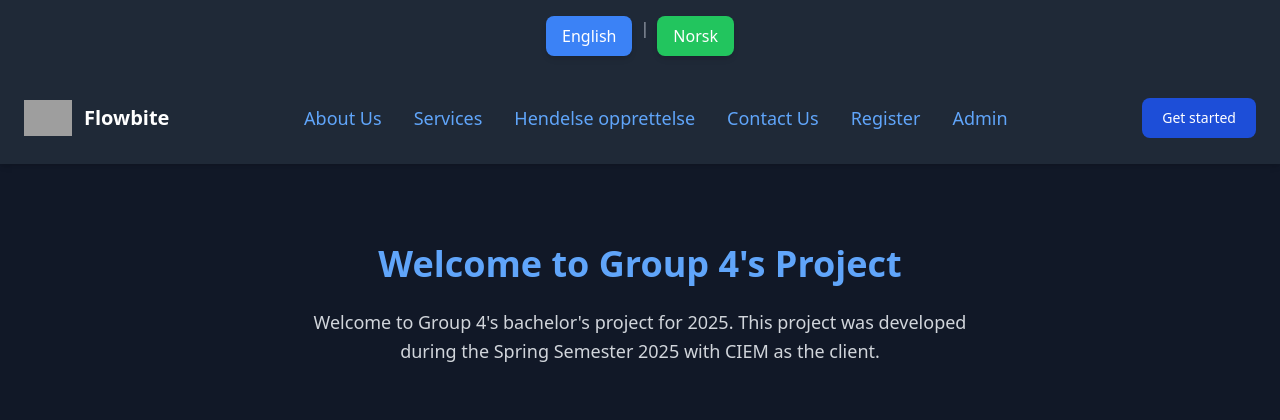
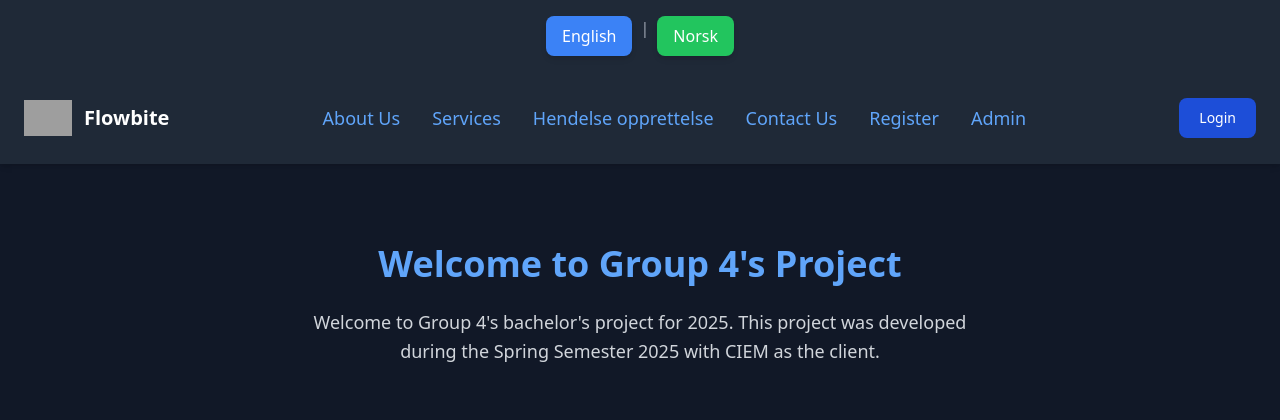
Before and after one commit to RuneU/Bachelor-Prosjekt, a Flask app: page /?lang=en in a window 1280 px wide. Shown: the top 420 px of the page. Run offline with Flask 3, Linux system fonts and the light colour scheme; some libraries are stand-ins or nearby versions; grey boxes are pictures that could not be loaded.

Commit message:
Pålogging ferdig

```diff
--- a/app.py
+++ b/app.py
@@ -8,7 +8,7 @@ from blueprints.admin_reg import admin_reg_bp
 from blueprints.registrer.routes import registrer_bp
 from blueprints.admin_inc.routes import admin_inc_bp
 from blueprints.auth.auth import auth_bp, google_bp
-
+from blueprints.auth.auth import login_required
 from dotenv import load_dotenv
 from translations import translations
 
@@ -44,6 +44,7 @@ app.register_blueprint(google_bp, url_prefix="/login")
 
 # POST krise oppretelse til db
 @app.route('/handle_incident', methods=['POST'])
+@login_required
 def handle_incident():
     try:
         status = request.form.get('krise-status')
@@ -69,6 +70,7 @@ def handle_incident():
         return redirect(url_for('incident_creation'))
 
 @app.route('/incident_creation', methods=['GET', 'POST'])
+@login_required
 def incident_creation():
     if request.method == 'POST':
         # Handle post if needed
--- a/blueprints/admin_inc/routes.py
+++ b/blueprints/admin_inc/routes.py
@@ -1,9 +1,10 @@
 from flask import Blueprint, render_template, request, redirect, url_for, flash
 from sql.db_connection import fetch_krise_by_id, update_krise, count_evakuerte_by_krise, fetch_status_counts_for_krise
-
+from blueprints.auth.auth import login_required
 admin_inc_bp = Blueprint('admin_inc', __name__, template_folder='../templates')
 
 @admin_inc_bp.route('/admin-inc/<int:krise_id>')
+@login_required
 def admin_inc_detail(krise_id):
     """Show details for a specific KriseID along with status counters."""
     krise = fetch_krise_by_id(krise_id)
@@ -16,6 +17,7 @@ def admin_inc_detail(krise_id):
         return redirect(url_for('admin_inc.admin_inc_list'))
 
 @admin_inc_bp.route('/update_krise/<int:krise_id>', methods=['POST'])
+@login_required
 def update_krise_route(krise_id):
     """Handle updates for a specific KriseID"""
     status = request.form.get('krise-status')
--- a/blueprints/admin_reg/routes.py
+++ b/blueprints/admin_reg/routes.py
@@ -3,10 +3,11 @@ from flask import jsonify
 from flask import Blueprint, render_template, request, redirect, url_for, flash
 from sql.db_connection import connection_def
 sys.dont_write_bytecode = True
-
+from blueprints.auth.auth import login_required
 admin_reg_bp = Blueprint('admin_reg', __name__, template_folder='../templates')
 
 @admin_reg_bp.route('/')
+@login_required
 def admin_reg():
     return render_template("admin-reg.html")
 
@@ -15,6 +16,7 @@ def safe_int(value):
     return int(value) if value and value.isdigit() else None
 
 @admin_reg_bp.route('/handle_form', methods=['POST'])
+@login_required
 def handle_form():
     conn = None
     cursor = None
@@ -160,6 +162,7 @@ def handle_form():
 
 
 @admin_reg_bp.route('/<int:evakuert_id>')
+@login_required
 def adminreg_with_id(evakuert_id):
     conn = connection_def()
     cursor = conn.cursor()
@@ -246,6 +249,7 @@ def adminreg_with_id(evakuert_id):
 from flask import jsonify
 
 @admin_reg_bp.route('/get_krise_details/<int:krise_id>')
+@login_required
 def get_krise_details(krise_id):
     conn = connection_def()
     cursor = conn.cursor()
--- a/templates/admin_status.html
+++ b/templates/admin_status.html
@@ -16,6 +16,7 @@
                 <span class="self-center text-xl font-semibold whitespace-nowrap text-white">Admin Panel</span>
             </a>
             <div class="flex md:order-2">
+                <a href="{{ url_for('auth.create_user')}}" class="text-white bg-blue-700 hover:bg-blue-800 focus:ring-4 focus:outline-none focus:ring-blue-300 font-medium rounded-lg text-sm px-5 py-2.5 text-center mr-3 md:mr-0">Create User</a>
                 <a href="{{ url_for('index') }}" class="text-white bg-blue-700 hover:bg-blue-800 focus:ring-4 focus:outline-none focus:ring-blue-300 font-medium rounded-lg text-sm px-5 py-2.5 text-center mr-3 md:mr-0">Returner</a>
                 <form action="{{ url_for('auth.logout') }}" method="GET">
                     <button type="submit" class="text-white bg-red-600 hover:bg-red-700 focus:ring-4 focus:outline-none focus:ring-red-300 font-medium rounded-lg text-sm px-5 py-2.5">Log ut</button>
--- a/templates/index.html
+++ b/templates/index.html
@@ -24,10 +24,7 @@
                 <span class="self-center text-xl font-semibold whitespace-nowrap text-white">Flowbite</span>
             </a>
             <div class="flex md:order-2">
-                <button type="button"
-                    class="text-white bg-blue-700 hover:bg-blue-800 focus:ring-4 focus:outline-none focus:ring-blue-300 font-medium rounded-lg text-sm px-5 py-2.5 text-center mr-3 md:mr-0">
-                    {{ t['button_get_started'] }}
-                </button>
+                <a href="{{ url_for('auth.login')}}" class="text-white bg-blue-700 hover:bg-blue-800 focus:ring-4 focus:outline-none focus:ring-blue-300 font-medium rounded-lg text-sm px-5 py-2.5 text-center mr-3 md:mr-0">Login</a>
                 <button data-collapse-toggle="navbar-cta" type="button"
                     class="inline-flex items-center p-2 text-sm text-gray-500 rounded-lg md:hidden hover:bg-gray-100 focus:outline-none focus:ring-2 focus:ring-gray-200"
                     aria-controls="navbar-cta" aria-expanded="false">
```
